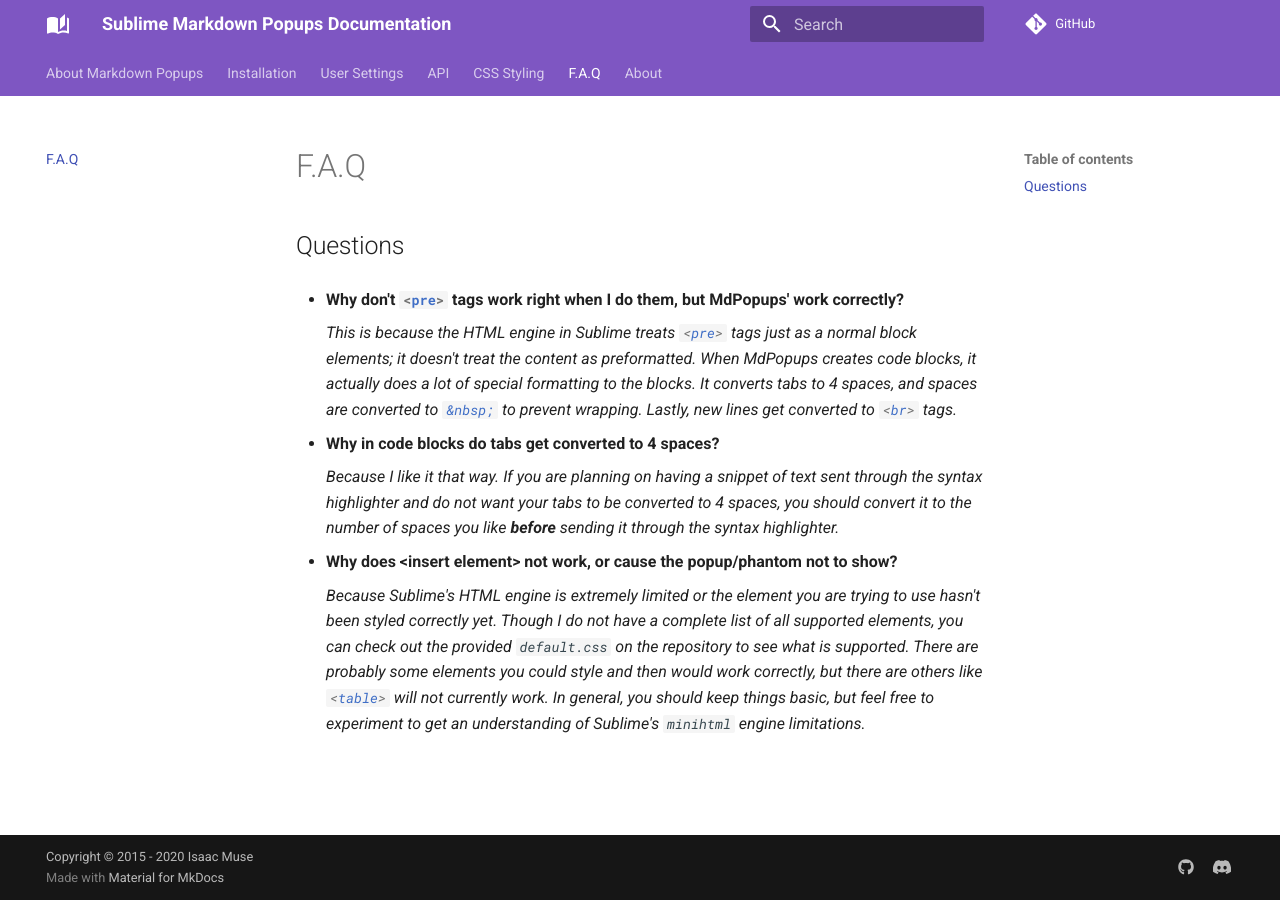
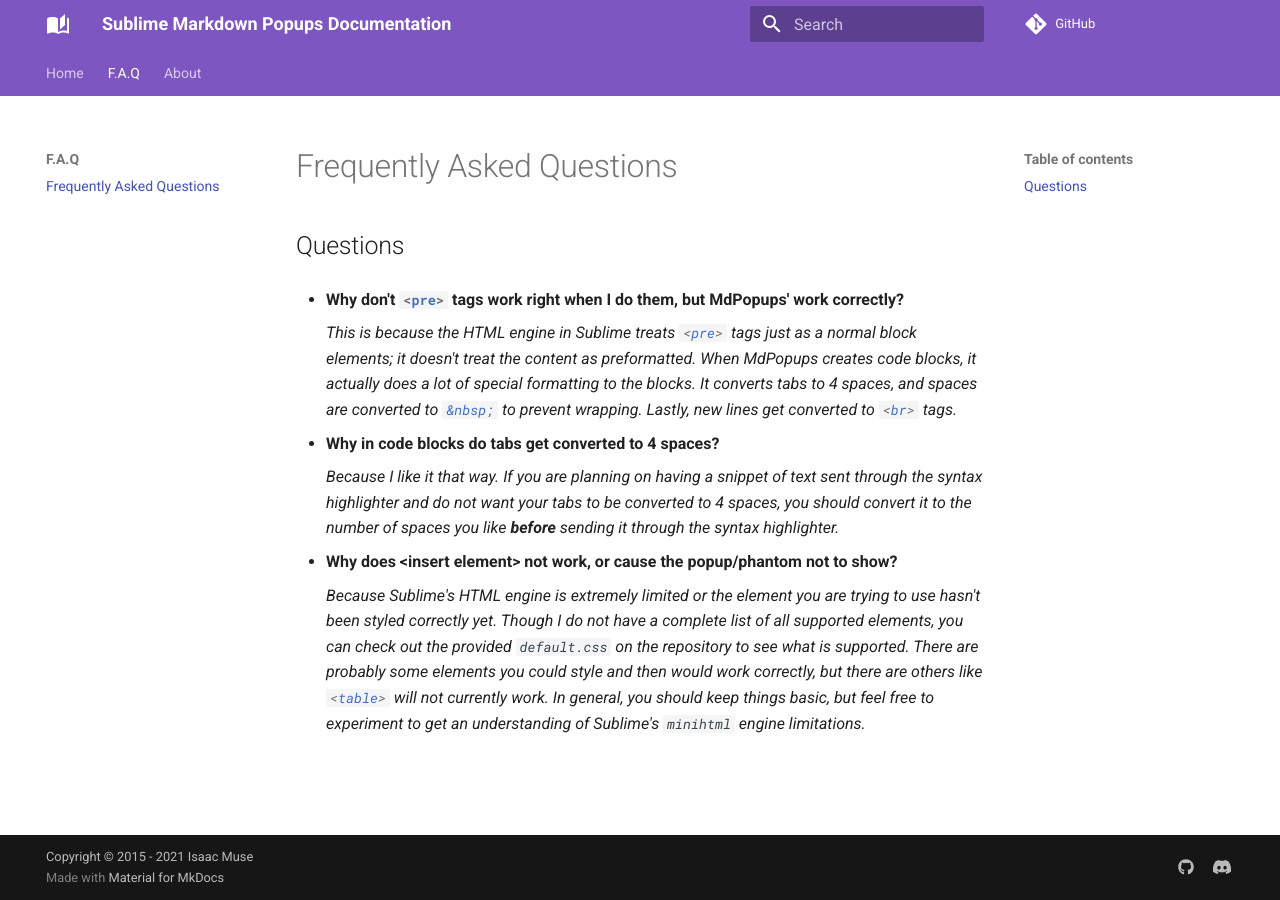
Before and after one commit to facelessuser/sublime-markdown-popups, an MkDocs documentation site: the page built from docs/src/markdown/faq.md, in a window 1280 px wide. Built offline with MkDocs 1.6.1 and Material for MkDocs 9.7.7, drawn with Linux system fonts in a browser that asks for light colours; comment, search, counter and statistics services are not loaded.

Commit message:
Update docs

```diff
--- a/docs/src/markdown/faq.md
+++ b/docs/src/markdown/faq.md
@@ -1,4 +1,4 @@
-# F.A.Q
+# Frequently Asked Questions
 
 ## Questions
 
--- a/docs/src/requirements.txt
+++ b/docs/src/requirements.txt
@@ -1,4 +1,4 @@
-mkdocs_pymdownx_material_extras>=1.1.3
+mkdocs_pymdownx_material_extras>=1.2.1
 mkdocs-git-revision-date-localized-plugin
 mkdocs-minify-plugin
 pyspelling
--- a/mkdocs.yml
+++ b/mkdocs.yml
@@ -4,7 +4,7 @@
 edit_uri: ""
 site_description: Popup tooltips for Sublime generated with Markdown.
 copyright: |
-  Copyright &copy; 2015 - 2020 <a href="https://github.com/facelessuser"  target="_blank" rel="noopener">Isaac Muse</a>
+  Copyright &copy; 2015 - 2021 <a href="https://github.com/facelessuser"  target="_blank" rel="noopener">Isaac Muse</a>
 
 docs_dir: docs/src/markdown
 theme:
@@ -22,14 +22,15 @@
   features:
     - navigation.tabs
 
-
 nav:
-  - About Markdown Popups: index.md
-  - Installation: installation.md
-  - User Settings: settings.md
-  - API: api.md
-  - CSS Styling: styling.md
-  - F.A.Q: faq.md
+  - Home:
+    - Markdown Popups: index.md
+    - Installation: installation.md
+    - User Settings: settings.md
+    - API: api.md
+    - CSS Styling: styling.md
+  - F.A.Q:
+    - Frequently Asked Questions: faq.md
   - About:
     - Contributing &amp; Support: about/contributing.md
     - Changelog: about/changelog.md
```
Also changed, not shown: LICENSE.md (+1 -1 lines), README.md (+1 -1 lines), docs/src/markdown/about/contributing.md (+3 -6 lines), docs/src/markdown/about/license.md (+1 -1 lines), docs/src/markdown/api.md (+2 -1 lines).
